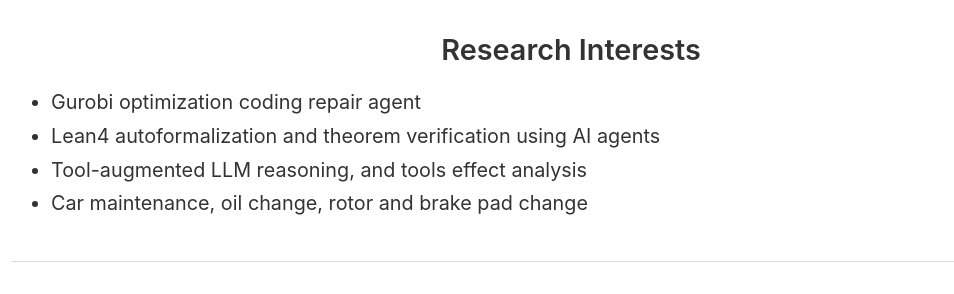
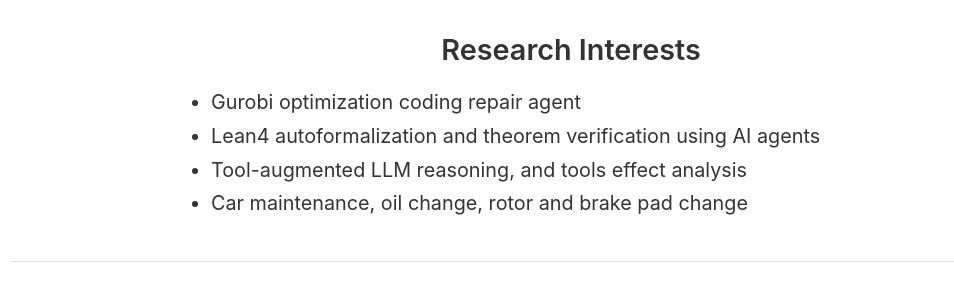
Before and after one commit to grenadeComing/grenadeComing.github.io, a plain HTML site: page index.html in a window 1280 px wide. Shown: the part 506-800 px from the top of the page, without its empty margins (69-1023 px from the left). Drawn offline with Linux system fonts and the light colour scheme.

Commit message:
Add center-section class for layout styling

```diff
--- a/index.html
+++ b/index.html
@@ -7,6 +7,11 @@
       color: #333;
       font-size: 18px;
     }
+    .center-section {
+          max-width: 800px;
+          margin: 0 auto;
+    }
+
     .container {
       max-width: 1200px;
       margin: auto;
```
